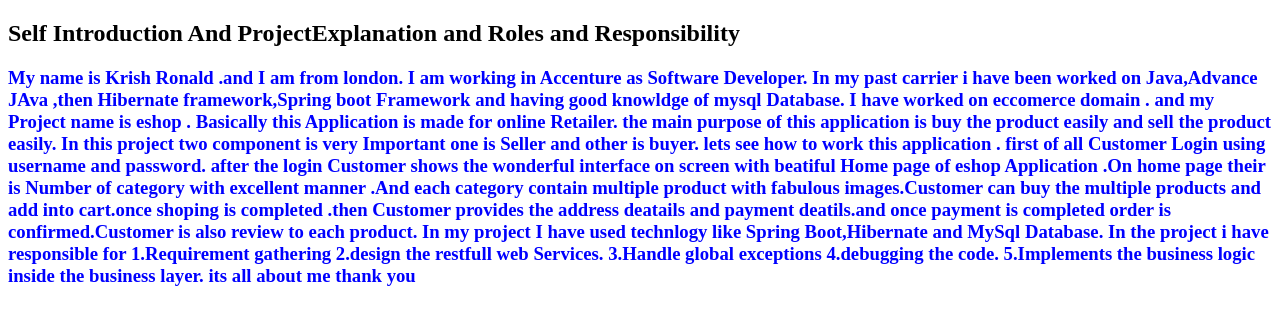
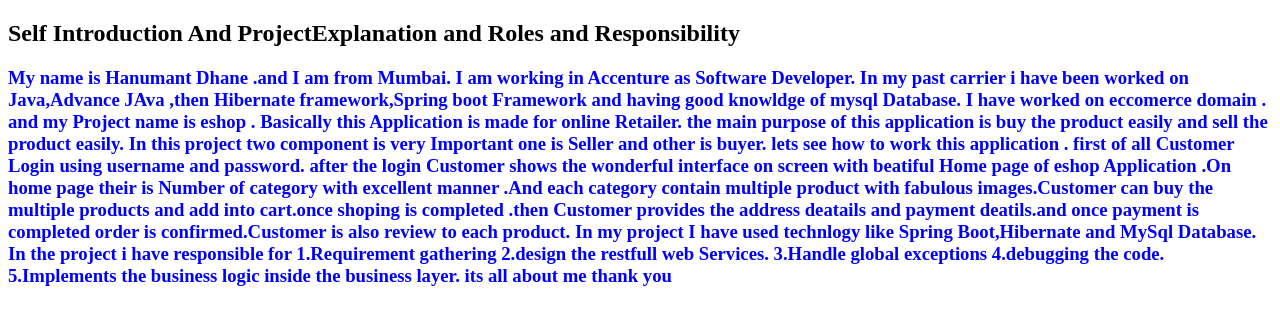
Before and after one commit to hanu9922/Javatopics, a plain HTML site: page ProjectExplanation.html in a window 1280 px wide. Drawn offline with Linux system fonts and the light colour scheme.

Commit message:
Update ProjectExplanation.html

```diff
--- a/ProjectExplanation.html
+++ b/ProjectExplanation.html
@@ -8,7 +8,7 @@
 <body>
    <section class="section">
     <h2>Self Introduction And ProjectExplanation and Roles and Responsibility</h2>
-    <h3 style="color:blue">My name is Krish Ronald .and I am from london.
+    <h3 style="color:blue">My name is Hanumant Dhane .and I am from Mumbai.
         I am working in Accenture as Software  Developer.
 
         In my past carrier i have been worked on Java,Advance JAva ,then Hibernate framework,Spring boot Framework  and having good knowldge of mysql Database.
```
